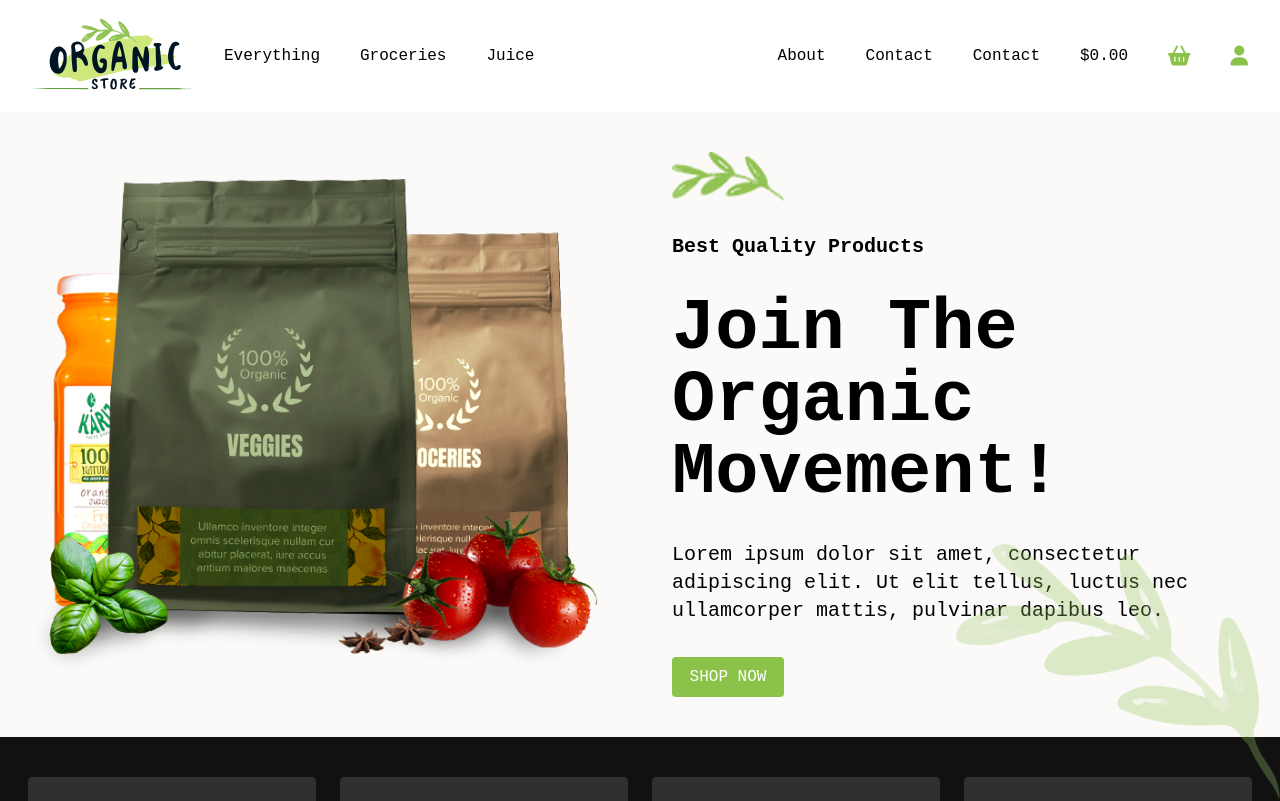
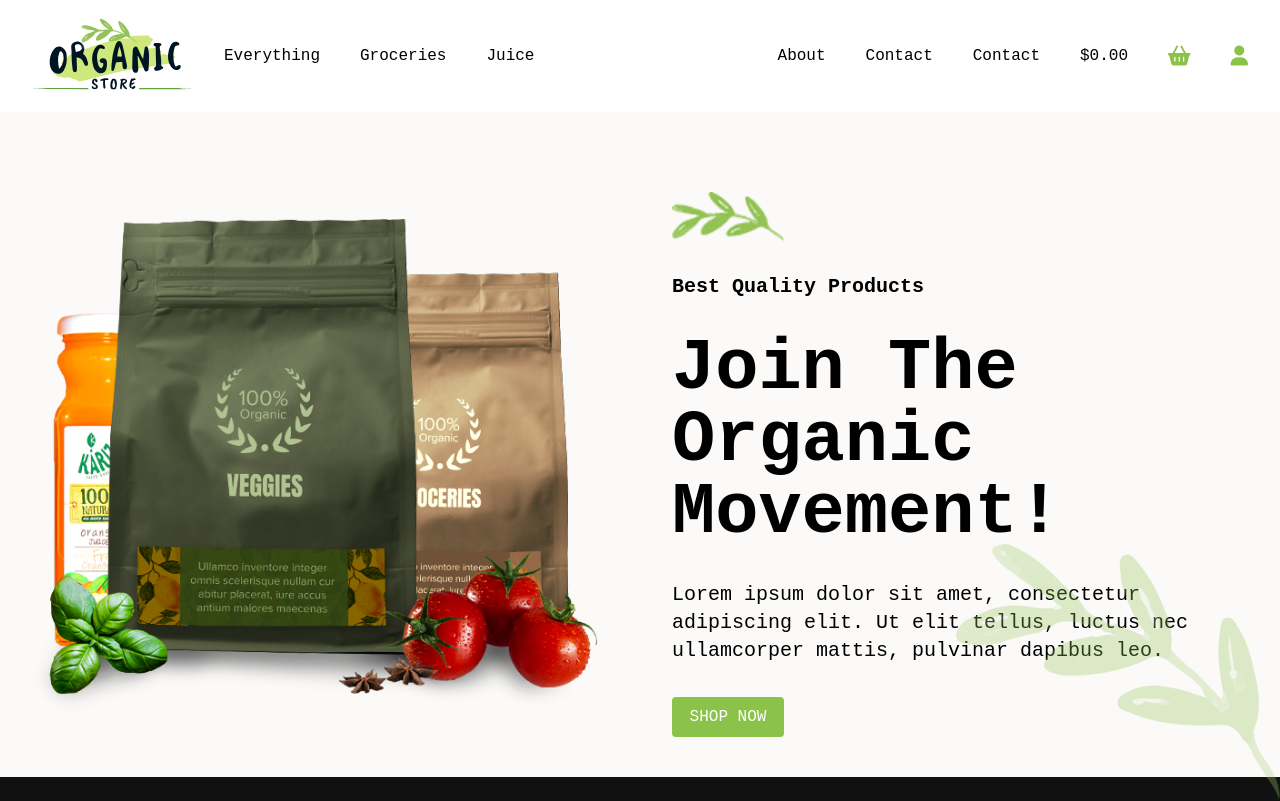
Before and after one commit to RaunakScarlet/Organic-Store, a React (Vite) app: page / in a window 1280 px wide. Shown: the top 801 px of the page. Built offline with nearby package versions, Linux system fonts and the light colour scheme.

Commit message:
fixed top appearance of mainContent

```diff
--- a/src/components/MainContent.jsx
+++ b/src/components/MainContent.jsx
@@ -4,7 +4,7 @@ import mainRight from "../assets/main-right.png";
 
 const MainContent = () => {
     return (
-        <section className="main w-full h-auto py-10 flex bg-[#FBFAF9] items-center gap-16 px-8 ">
+        <section className="main w-full h-auto py-10 pt-20 flex bg-[#FBFAF9] items-center gap-16 px-8 ">
             <img
                 src={mainRightBottom}
                 alt="mainRightBottom"
```
